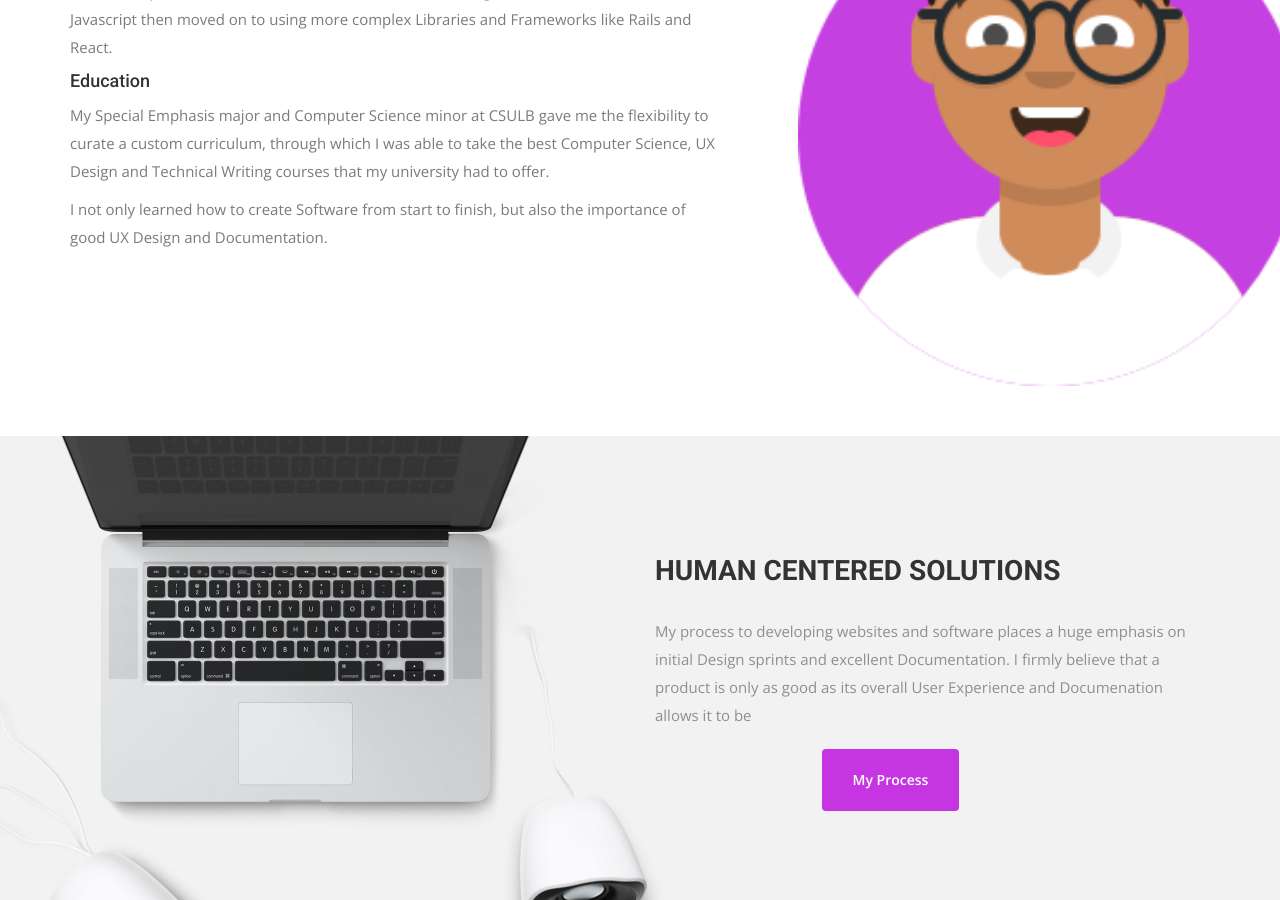
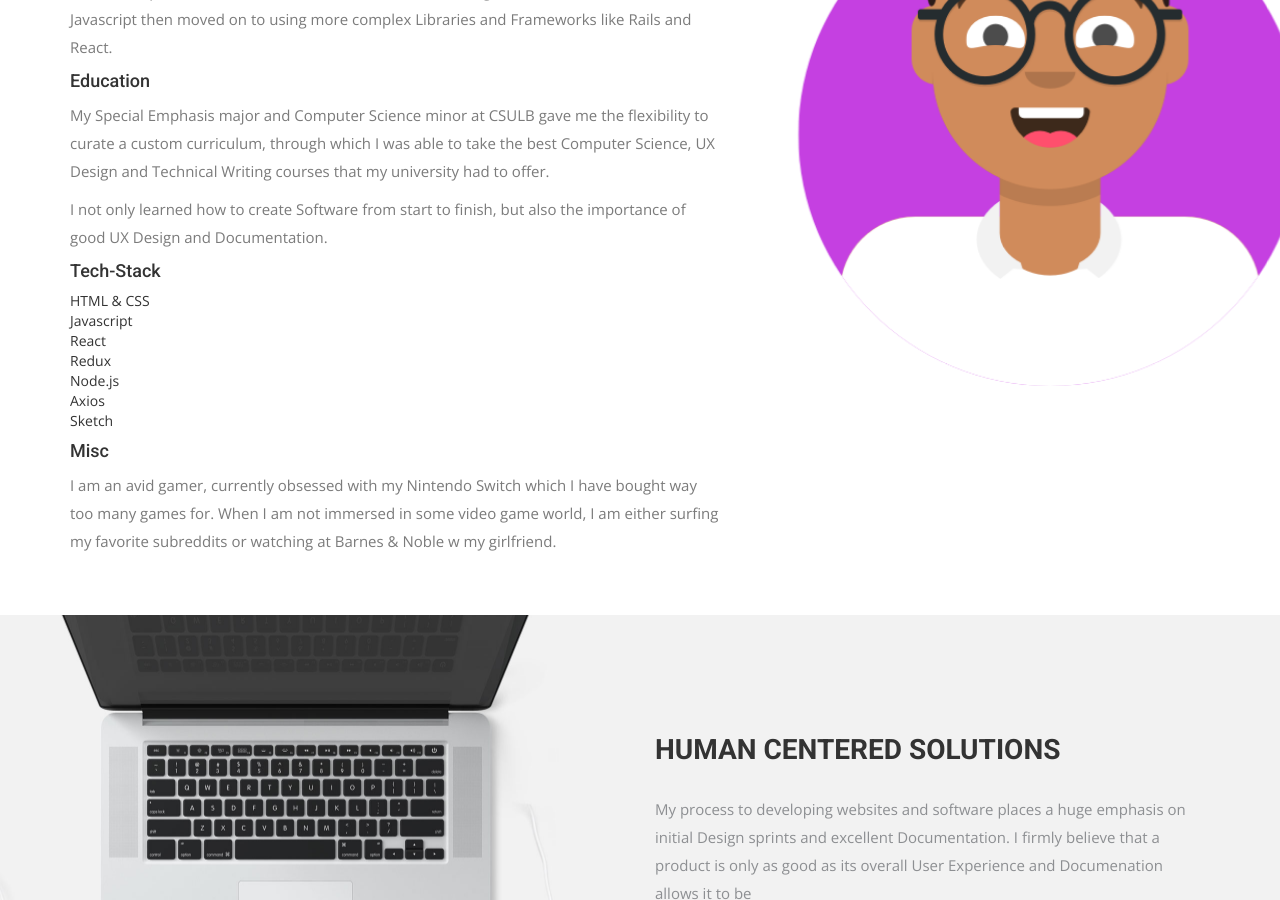
Before and after one commit to Kingslayyerr/Kingslayyerr.github.io, a Jekyll site: the page built from index.html, in a window 1280 px wide and 900 px high, scrolled down 1207 px. Built offline with Jekyll 4.4.1, drawn with Linux system fonts in a browser that asks for light colours; nearby versions of some CDN libraries; some web fonts are replaced.

Commit message:
edited size of wrapper

```diff
--- a/index.html
+++ b/index.html
@@ -35,7 +35,19 @@ permalink: /
               me the flexibility to curate a custom curriculum, through which I was able to take the best
               Computer Science, UX Design and Technical Writing courses that my university had to offer.</p>
               <p>I not only learned how to create Software from start to finish, but also the importance of good UX Design and Documentation.</p>
-
+          <h4>Tech-Stack</h4>
+          <ul>
+            <li>HTML & CSS</li>
+            <li>Javascript</li>
+            <li>React</li>
+            <li>Redux</li>
+            <li>Node.js</li>
+            <li>Axios</li>
+            <li>Sketch</li>
+          </ul>
+          <h4>Misc</h4>
+          <p>I am an avid gamer, currently obsessed with my Nintendo Switch which I have bought way too many games for.
+          When I am not immersed in some video game world, I am either surfing my favorite subreddits or watching at Barnes & Noble w my girlfriend.</p>
         </div>
       </div><!-- .col-md-7 close -->
       <div class="col-md-5 col-sm-12">
```
Also changed, not shown: img/wrapper-img.png.
